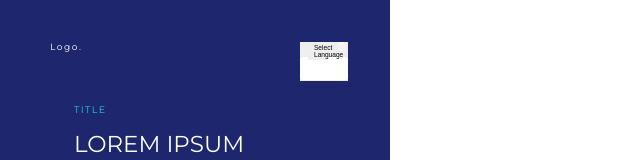
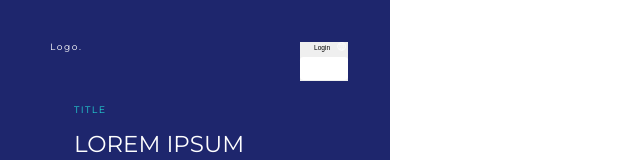
Before and after one commit to GustaveRw/test-frontend, a Next.js app: page / in a window 1280 px wide. Shown: the top 160 px of the page, without its empty margins (0-640 px from the left). Built offline with nearby package versions, Linux system fonts and the light colour scheme.

Commit message:
first commit

```diff
--- a/pages/index.js
+++ b/pages/index.js
@@ -126,9 +126,7 @@ const App = () => {
             src="/world-1-1@2x.png"
           />
           <button className="absolute top-[2px] left-[2.57px] text-[6.59px] leading-[6.89px] capitalize text-right inline-block w-5 focus:outline-none cursor-pointer">
-        Select language
-      </button>
-    </div>
+            Login
           </button>
           {isDropdownOpen && (
             <div className="absolute top-[11px] left-[-5.5px] w-[48.15px] h-[29px] bg-white rounded-[3.48px] shadow-md">
@@ -140,9 +138,9 @@ const App = () => {
               </button>
             </div>
           )}
-
         </div>
-
+      </button>
+    </div>
 
         <div className="absolute top-[959px] left-[95.9px] w-[216.62px] h-[76.09px] text-right">
           <img
```
Lines whose indentation alone changed are shown as unchanged.
